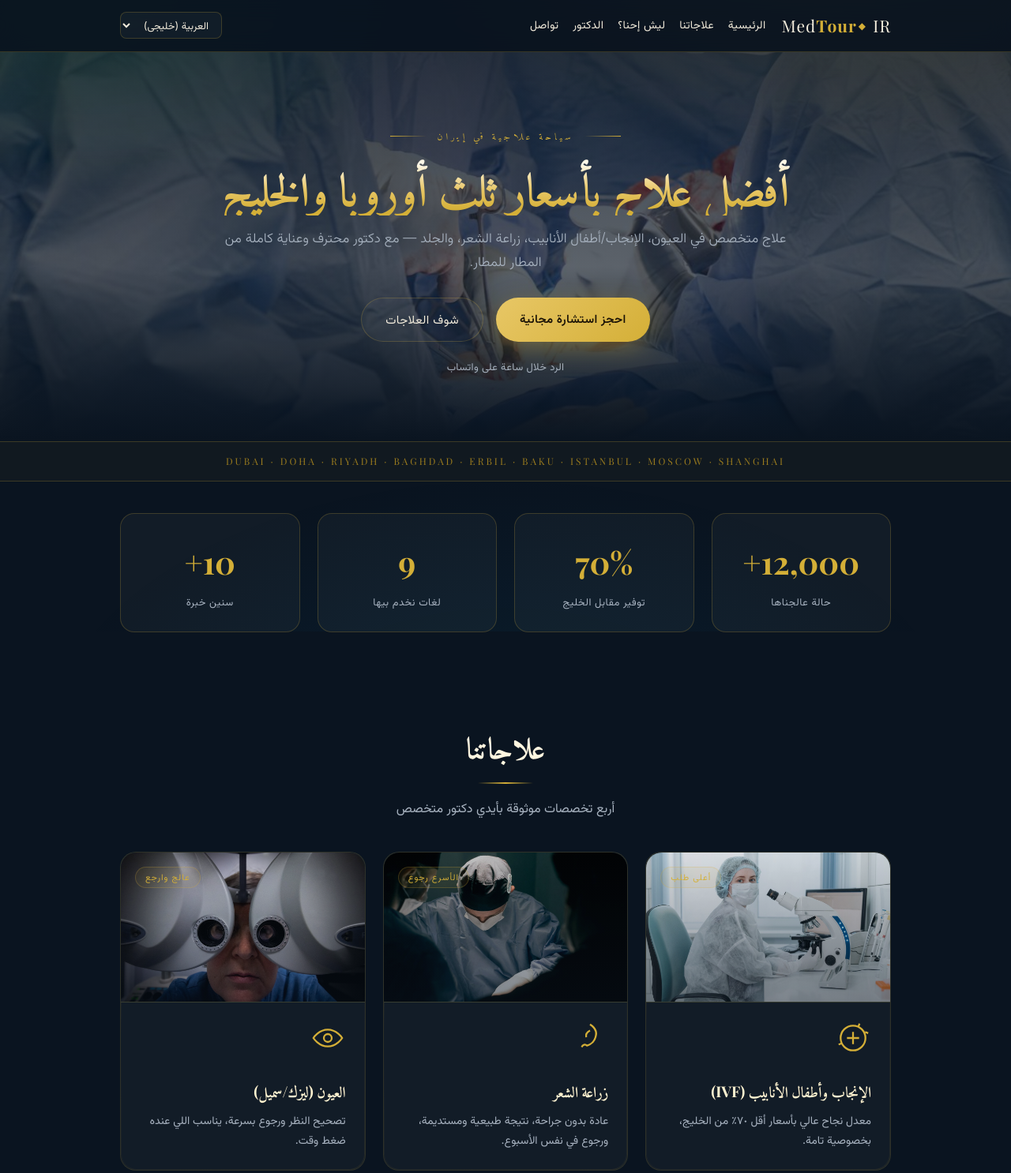
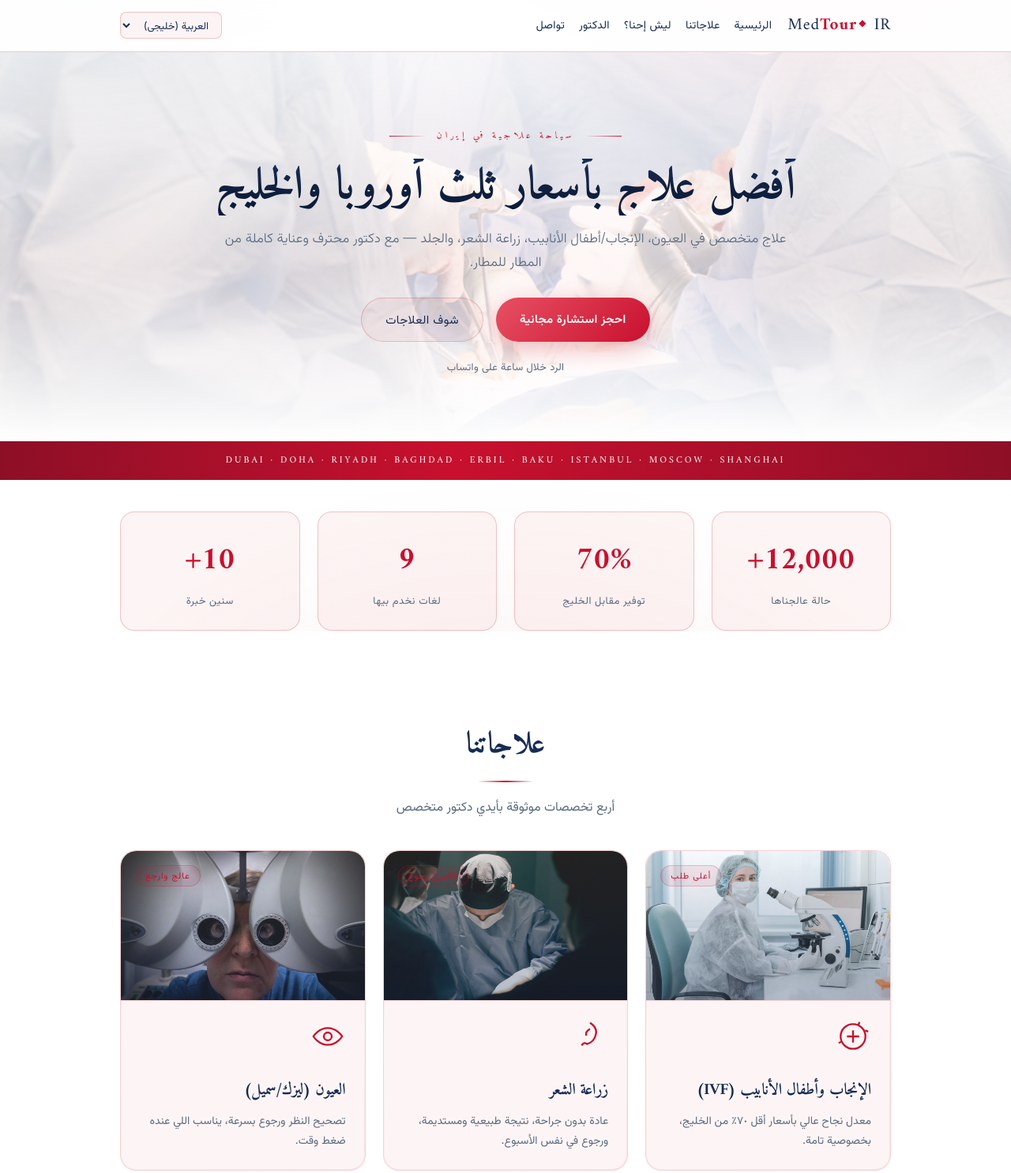
Before and after one commit to rahmatpourmba-crypto/medtour, a plain HTML site: page index.html in a window 1280 px wide. Shown: the top 1486 px of the page at 79% size. Drawn offline with nearby package versions, Linux system fonts and the light colour scheme; files whose address does not match are found by name; a web font is replaced by a local one.

Commit message:
Red-and-white theme, navy text, refined Arabic display fonts

```diff
--- a/assets/style.css
+++ b/assets/style.css
@@ -1,20 +1,23 @@
 :root {
-  --bg: #0a1420;
-  --bg2: #0d1c2a;
-  --panel: rgba(255, 255, 255, 0.035);
-  --panel-solid: #10202f;
-  --line: rgba(212, 175, 55, 0.22);
-  --gold: #d4af37;
-  --gold-soft: #e8c766;
-  --gold-dim: #9a7b1e;
-  --txt: #f3ecdc;
-  --muted: #a8b3c0;
-  --green: #22c55e;
-  --teal: #0ea5e9;
+  --bg: #ffffff;
+  --bg2: #fff5f4;
+  --panel: rgba(200, 22, 38, 0.045);
+  --panel-solid: #ffffff;
+  --line: rgba(200, 22, 38, 0.22);
+  --red: #c8102e;
+  --red-soft: #e85063;
+  --red-dim: #8d0f26;
+  --navy: #172c54;
+  --navy-strong: #0f1f3d;
+  --txt: #172c54;
+  --muted: #5b6b80;
+  --green: #16a34a;
+  --teal: #0284c7;
   --bw: #25d366;
-  --shadow: 0 24px 60px rgba(0, 0, 0, 0.45);
-  --serif: 'Playfair Display', 'Amiri', 'Vazirmatn', serif;
+  --shadow: 0 24px 60px rgba(23, 44, 84, 0.16);
+  --serif: 'Playfair Display', 'Marcellus', 'Amiri', 'Vazirmatn', serif;
   --sans: 'Inter', 'Vazirmatn', 'Noto Sans Arabic', sans-serif;
+  --arabic: 'Amiri', 'Reem Kufi', 'Vazirmatn', serif;
 }
 * { box-sizing: border-box; }
 html { scroll-behavior: smooth; }
@@ -32,28 +35,28 @@ body {
   pointer-events: none;
   z-index: 0;
   background:
-    radial-gradient(900px 480px at 82% -12%, rgba(212, 175, 55, 0.14), transparent 62%),
-    radial-gradient(760px 420px at 8% 0%, rgba(34, 197, 94, 0.10), transparent 58%),
-    radial-gradient(1000px 600px at 50% 120%, rgba(14, 165, 233, 0.07), transparent 60%);
+    radial-gradient(900px 480px at 82% -12%, rgba(200, 22, 38, 0.10), transparent 62%),
+    radial-gradient(760px 420px at 8% 0%, rgba(23, 44, 84, 0.06), transparent 58%),
+    radial-gradient(1000px 600px at 50% 120%, rgba(200, 22, 38, 0.05), transparent 60%);
 }
 .wrap { max-width: 1020px; margin: 0 auto; padding: 0 22px; position: relative; z-index: 1; }
-a { color: var(--gold-soft); }
+a { color: var(--red-soft); }
 
 /* ======== Header ======== */
 .top {
   position: sticky; top: 0; z-index: 50;
-  background: rgba(10, 20, 32, 0.82);
+  background: rgba(255, 255, 255, 0.85);
   backdrop-filter: blur(14px);
   border-bottom: 1px solid var(--line);
 }
 .top .wrap { display: flex; align-items: center; gap: 20px; padding: 14px 22px; flex-wrap: wrap; }
-.logo { font-family: var(--serif); font-size: 21px; letter-spacing: 1px; color: var(--txt); }
-.logo b { color: var(--gold); font-weight: 700; }
-.logo .dot { font-style: normal; color: var(--gold); font-size: 12px; vertical-align: 4px; margin: 0 2px; }
+.logo { font-family: var(--arabic); font-size: 21px; letter-spacing: 1px; color: var(--txt); }
+.logo b { color: var(--red); font-weight: 700; }
+.logo .dot { font-style: normal; color: var(--red); font-size: 12px; vertical-align: 4px; margin: 0 2px; }
 .nav { display: flex; gap: 18px; flex: 1; flex-wrap: wrap; }
 .nav a { color: var(--txt); text-decoration: none; font-size: 14px; letter-spacing: .3px; position: relative; padding-bottom: 3px; }
-.nav a::after { content: ""; position: absolute; left: 0; bottom: 0; width: 0; height: 1px; background: var(--gold); transition: width .25s; }
-.nav a:hover { color: var(--gold-soft); }
+.nav a::after { content: ""; position: absolute; left: 0; bottom: 0; width: 0; height: 1px; background: var(--red); transition: width .25s; }
+.nav a:hover { color: var(--red-soft); }
 .nav a:hover::after { width: 100%; }
 .lang {
   background: var(--panel); color: var(--txt); border: 1px solid var(--line);
@@ -66,16 +69,16 @@ a { color: var(--gold-soft); }
 .hero::before {
   content: ""; position: absolute; inset: 0; z-index: -1;
   background:
-    linear-gradient(180deg, rgba(10, 20, 32, 0.82) 0%, rgba(10, 20, 32, 0.66) 55%, var(--bg) 100%),
+    linear-gradient(180deg, rgba(255, 255, 255, 0.9) 0%, rgba(255, 245, 244, 0.72) 55%, var(--bg) 100%),
     url("../images/or-surgeons.jpg") center / cover no-repeat;
 }
-.eyebrow { display: flex; align-items: center; justify-content: center; gap: 14px; color: var(--gold); text-transform: uppercase; letter-spacing: 4px; font-size: 12px; font-family: var(--serif); }
-.eyebrow .line { width: 46px; height: 1px; background: linear-gradient(90deg, transparent, var(--gold)); }
-.eyebrow .line:last-child { background: linear-gradient(90deg, var(--gold), transparent); }
+.eyebrow { display: flex; align-items: center; justify-content: center; gap: 14px; color: var(--red); text-transform: uppercase; letter-spacing: 4px; font-size: 12px; font-family: var(--arabic); }
+.eyebrow .line { width: 46px; height: 1px; background: linear-gradient(90deg, transparent, var(--red)); }
+.eyebrow .line:last-child { background: linear-gradient(90deg, var(--red), transparent); }
 .hero h1 {
-  font-family: var(--serif); font-size: clamp(34px, 5.5vw, 58px); font-weight: 600;
+  font-family: var(--arabic); font-size: clamp(34px, 5.5vw, 58px); font-weight: 600;
   line-height: 1.25; margin: 18px auto 14px; max-width: 860px;
-  background: linear-gradient(180deg, #fff8e7 10%, var(--gold-soft) 55%, var(--gold) 90%);
+  background: linear-gradient(180deg, var(--navy) 10%, var(--navy-strong) 55%, #0a1a3a 90%);
   -webkit-background-clip: text; background-clip: text; -webkit-text-fill-color: transparent;
 }
 .sub { color: var(--muted); max-width: 720px; margin: 0 auto 30px; font-size: 17px; font-weight: 300; }
@@ -87,36 +90,35 @@ a { color: var(--gold-soft); }
 }
 .btn:hover { transform: translateY(-2px); }
 .btn.primary {
-  background: linear-gradient(135deg, var(--gold-soft), var(--gold));
-  color: #1a1206; font-weight: 600; box-shadow: 0 8px 30px rgba(212, 175, 55, 0.35);
+  background: linear-gradient(135deg, var(--red-soft), var(--red));
+  color: #ffffff; font-weight: 600; box-shadow: 0 8px 30px rgba(200, 22, 38, 0.3);
 }
-.btn.primary:hover { box-shadow: 0 12px 40px rgba(212, 175, 55, 0.5); }
+.btn.primary:hover { box-shadow: 0 12px 40px rgba(200, 22, 38, 0.45); }
 .btn.ghost { border: 1px solid var(--line); color: var(--txt); background: var(--panel); }
-.btn.ghost:hover { border-color: var(--gold); color: var(--gold-soft); }
+.btn.ghost:hover { border-color: var(--red); color: var(--red-soft); }
 .btn.whatsapp { background: var(--bw); color: #0b1220; font-weight: 600; box-shadow: 0 8px 30px rgba(37, 211, 102, 0.3); }
 .btn.telegram { background: var(--teal); color: #fff; font-weight: 600; box-shadow: 0 8px 30px rgba(14, 165, 233, 0.3); }
 .note { margin-top: 20px; color: var(--muted); font-size: 13px; letter-spacing: .3px; }
 
 /* ======== Trust bar ======== */
 .trustbar {
-  border-top: 1px solid var(--line); border-bottom: 1px solid var(--line);
-  padding: 14px 0; text-align: center; color: var(--gold-dim);
-  font-family: var(--serif); letter-spacing: 3px; font-size: 12px; text-transform: uppercase;
-  background: rgba(212, 175, 55, 0.03);
+  padding: 14px 0; text-align: center; color: #ffffff;
+  font-family: var(--arabic); letter-spacing: 3px; font-size: 12px; text-transform: uppercase;
+  background: linear-gradient(90deg, var(--red-dim), var(--red) 45%, var(--red-dim));
 }
 
 /* ======== Sections ======== */
 .sec { padding: 72px 0 84px; }
 .sec.alt { background: linear-gradient(180deg, var(--bg2), var(--bg)); }
 .sec h2 {
-  font-family: var(--serif); text-align: center; font-size: clamp(26px, 3.6vw, 38px);
-  font-weight: 600; margin: 0 0 8px; color: #fff6e0;
+  font-family: var(--arabic); text-align: center; font-size: clamp(26px, 3.6vw, 38px);
+  font-weight: 600; margin: 0 0 8px; color: var(--navy);
 }
 .sec-head { text-align: center; margin-bottom: 42px; }
 .sec-head h2 { position: relative; padding-bottom: 14px; }
 .sec-head h2::after {
   content: ""; position: absolute; left: 50%; bottom: 0; transform: translateX(-50%);
-  width: 70px; height: 2px; background: linear-gradient(90deg, transparent, var(--gold), transparent);
+  width: 70px; height: 2px; background: linear-gradient(90deg, transparent, var(--red), transparent);
 }
 .muted { color: var(--muted); }
 .grid { display: grid; gap: 22px; }
@@ -125,50 +127,50 @@ a { color: var(--gold-soft); }
 .stats { padding: 40px 0; }
 .stats-grid { grid-template-columns: repeat(auto-fit, minmax(180px, 1fr)); }
 .stat { text-align: center; border: 1px solid var(--line); border-radius: 18px; padding: 26px 12px; background: var(--panel); }
-.stat .num { font-family: var(--serif); font-size: 40px; font-weight: 700; color: var(--gold); }
+.stat .num { font-family: var(--arabic); font-size: 40px; font-weight: 700; color: var(--red); }
 .stat .lbl { color: var(--muted); font-size: 13px; letter-spacing: .5px; margin-top: 4px; }
 
 /* Cards */
 .cards { grid-template-columns: repeat(auto-fit, minmax(230px, 1fr)); }
 .card {
-  position: relative; background: var(--panel); border: 1px solid rgba(212, 175, 55, 0.14);
+  position: relative; background: var(--panel); border: 1px solid rgba(200, 22, 38, 0.16);
   border-radius: 20px; padding: 30px 24px 26px; transition: transform .25s, border-color .25s, box-shadow .25s;
 }
 .card::before { content: ""; position: absolute; inset: 0; border-radius: 20px; padding: 1px;
-  background: linear-gradient(160deg, rgba(212,175,55,.55), transparent 45%, rgba(212,175,55,.18));
+  background: linear-gradient(160deg, rgba(200,22,38,.5), transparent 45%, rgba(200,22,38,.15));
   -webkit-mask: linear-gradient(#000 0 0) content-box, linear-gradient(#000 0 0);
   -webkit-mask-composite: xor; mask-composite: exclude; opacity: .5; }
-.card:hover { transform: translateY(-6px); border-color: var(--gold); box-shadow: var(--shadow); }
+.card:hover { transform: translateY(-6px); border-color: var(--red); box-shadow: var(--shadow); }
 .card .photo {
   position: relative; margin: -30px -24px 22px; height: 190px; overflow: hidden; border-radius: 20px 20px 0 0;
-  background: var(--panel-solid); border-bottom: 1px solid rgba(212, 175, 55, 0.2);
+  background: var(--panel-solid); border-bottom: 1px solid rgba(200, 22, 38, 0.2);
 }
 .card .photo img { width: 100%; height: 100%; object-fit: cover; display: block; opacity: 0.92; transition: transform .6s ease, opacity .4s; }
 .card:hover .photo img { transform: scale(1.06); opacity: 1; }
 .card .photo::after {
   content: ""; position: absolute; inset: 0; pointer-events: none;
-  background: linear-gradient(180deg, rgba(10,20,32,0.05), rgba(10,20,32,0.45));
+  background: linear-gradient(180deg, rgba(255,255,255,0.06), rgba(23,44,84,0.28));
 }
-.ico { width: 46px; height: 46px; color: var(--gold); margin-bottom: 14px; }
-.card h3 { margin: 6px 0 8px; font-size: 19px; color: #fff3d0; font-family: var(--serif); }
+.ico { width: 46px; height: 46px; color: var(--red); margin-bottom: 14px; }
+.card h3 { margin: 6px 0 8px; font-size: 20px; color: var(--navy); font-family: var(--arabic); }
 .card p { color: var(--muted); font-size: 14px; margin: 0; }
 .tag {
   position: absolute; top: 18px; inset-inline-end: 18px; display: inline-block;
-  font-size: 11px; letter-spacing: 1px; text-transform: uppercase; color: var(--gold);
-  border: 1px solid var(--line); padding: 3px 12px; border-radius: 999px; background: rgba(212,175,55,.07);
+  font-size: 11px; letter-spacing: 1px; text-transform: uppercase; color: var(--red);
+  border: 1px solid var(--line); padding: 3px 12px; border-radius: 999px; background: rgba(200,22,38,.08);
 }
 
 /* Why */
 .why { grid-template-columns: repeat(auto-fit, minmax(230px, 1fr)); }
-.why .card .nu { font-family: var(--serif); font-size: 30px; color: var(--gold-dim); display: block; margin-bottom: 10px; }
+.why .card .nu { font-family: var(--arabic); font-size: 30px; color: var(--red-dim); display: block; margin-bottom: 10px; }
 .why .card h3 { color: var(--txt); margin-top: 0; }
 
 /* Steps */
 .steps { grid-template-columns: repeat(auto-fit, minmax(250px, 1fr)); counter-reset: step; }
-.step { text-align: center; padding: 34px 20px; border: 1px solid rgba(212,175,55,.14); border-radius: 20px; background: var(--panel); position: relative; }
-.step .num { font-family: var(--serif); font-size: 44px; font-weight: 700; color: transparent;
-  -webkit-text-stroke: 1px var(--gold); display: block; margin-bottom: 8px; }
-.step h3 { font-family: var(--serif); color: #fff3d0; margin: 0 0 8px; font-size: 18px; }
+.step { text-align: center; padding: 34px 20px; border: 1px solid rgba(200,22,38,.16); border-radius: 20px; background: var(--panel); position: relative; }
+.step .num { font-family: var(--arabic); font-size: 44px; font-weight: 700; color: transparent;
+  -webkit-text-stroke: 1px var(--red); display: block; margin-bottom: 8px; }
+.step h3 { font-family: var(--arabic); color: var(--navy); margin: 0 0 8px; font-size: 19px; }
 .step p { color: var(--muted); font-size: 14px; margin: 0; }
 
 /* Doctor */
@@ -176,13 +178,13 @@ a { color: var(--gold-soft); }
 .monogram {
   width: 170px; height: 170px; border-radius: 50%; flex-shrink: 0; overflow: hidden;
   display: flex; align-items: center; justify-content: center;
-  font-family: var(--serif); font-size: 44px; font-weight: 700; color: var(--gold);
-  border: 2px solid var(--gold);
-  background: radial-gradient(circle at 50% 30%, rgba(212,175,55,.18), rgba(212,175,55,.04) 70%);
-  box-shadow: 0 0 50px rgba(212,175,55,.22), inset 0 0 30px rgba(212,175,55,.10);
+  font-family: var(--serif); font-size: 44px; font-weight: 700; color: var(--red);
+  border: 2px solid var(--red);
+  background: radial-gradient(circle at 50% 30%, rgba(200,22,38,.14), rgba(200,22,38,.03) 70%);
+  box-shadow: 0 0 50px rgba(200,22,38,.18), inset 0 0 30px rgba(200,22,38,.08);
 }
 .monogram img { width: 100%; height: 100%; object-fit: cover; display: block; }
-.doc-name { font-family: var(--serif); color: var(--gold-soft); font-size: 22px; margin: 6px 0 10px; }
+.doc-name { font-family: var(--arabic); color: var(--red-soft); font-size: 22px; margin: 6px 0 10px; }
 .doctor p { color: var(--muted); max-width: 640px; }
 
 /* Contact */
@@ -193,18 +195,18 @@ a { color: var(--gold-soft); }
   transition: border-color .2s, box-shadow .2s;
 }
 .form input:focus, .form select:focus, .form textarea:focus {
-  outline: none; border-color: var(--gold); box-shadow: 0 0 0 3px rgba(212,175,55,.14);
+  outline: none; border-color: var(--red); box-shadow: 0 0 0 3px rgba(200,22,38,.14);
 }
 .form button { width: 100%; cursor: pointer; font-size: 16px; }
 .alt-cta { display: flex; gap: 16px; justify-content: center; margin-top: 26px; flex-wrap: wrap; }
 .wa-num { text-align: center; margin: 16px 0 0; font-size: 15px; letter-spacing: .5px; }
 .wa-num a { color: var(--green); text-decoration: none; font-weight: 500; transition: color .2s; }
-.wa-num a:hover { color: var(--gold-soft); }
+.wa-num a:hover { color: var(--red-soft); }
 .privacy { text-align: center; color: var(--muted); font-size: 12px; margin-top: 26px; font-weight: 300; }
 
 /* Footer */
 footer { border-top: 1px solid var(--line); padding: 30px 0; text-align: center; color: var(--muted); font-size: 13px; }
-footer .logo { display: block; margin-bottom: 6px; font-size: 18px; }
+footer .logo { display: block; margin-bottom: 6px; font-size: 20px; }
 
 /* Reveal animation */
 .reveal { opacity: 0; transform: translateY(26px); transition: opacity .8s ease, transform .8s ease; }
--- a/index.html
+++ b/index.html
@@ -6,7 +6,7 @@
 <title>MedTour — Medical Tourism in Iran</title>
 <link rel="preconnect" href="https://fonts.googleapis.com">
 <link rel="preconnect" href="https://fonts.gstatic.com" crossorigin>
-<link href="https://fonts.googleapis.com/css2?family=Amiri:wght@400;700&family=Inter:wght@300;400;500;600&family=Playfair+Display:ital,wght@0,400;0,600;0,700;1,500&family=Vazirmatn:wght@300;400;600&display=swap" rel="stylesheet">
+<link href="https://fonts.googleapis.com/css2?family=Marcellus&family=Amiri:wght@400;700&family=Inter:wght@300;400;500;600&family=Playfair+Display:ital,wght@0,400;0,600;0,700;1,500&family=Vazirmatn:wght@300;400;600&family=Reem+Kufi:wght@400;500;600&display=swap" rel="stylesheet">
 <link rel="stylesheet" href="assets/style.css?v=2">
 </head>
 <body>
```
